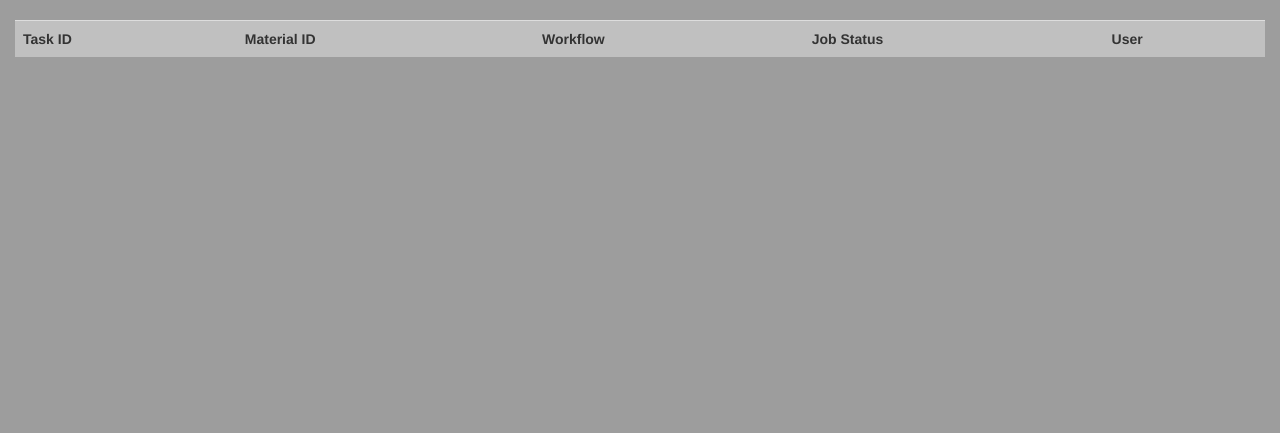
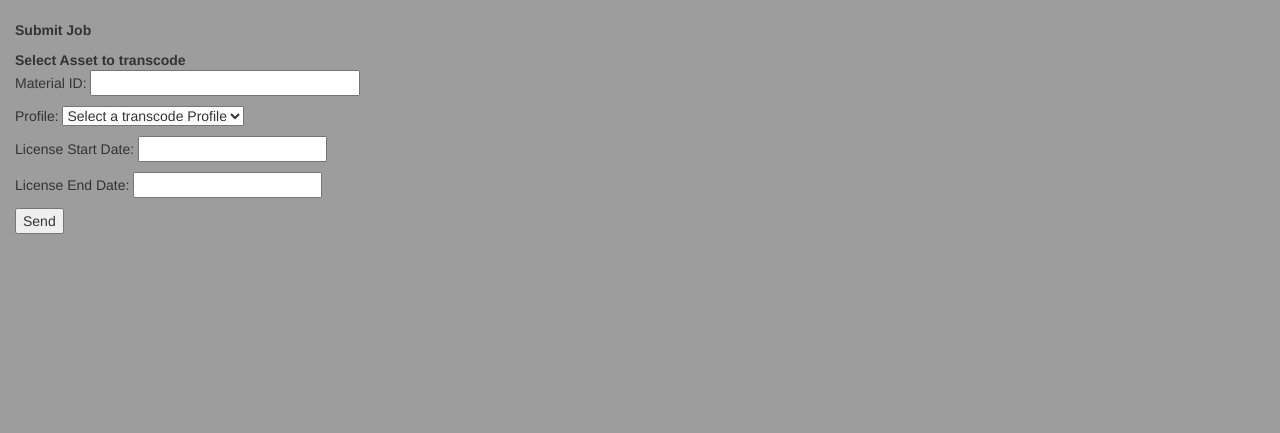
Before and after one commit to lewis909/media_hub_frontend_v2, a Django app: page /submit/ in a window 1280 px wide. Shown: the part 52-485 px from the top of the page. Run offline with Django 3.2, Linux system fonts and the light colour scheme; lists and menus that the app fills with data are empty; some libraries are stand-ins or nearby versions.

Commit message:
created submit view and populated select drop down with options

```diff
--- a/submit/templates/submit/submit.html
+++ b/submit/templates/submit/submit.html
@@ -1,22 +1,44 @@
 {% extends 'website/header.html' %}
 {% block content %}
-    <table class="table table-striped">
-        <tr>
-            <th>Task ID</th>
-            <th>Material ID</th>
-            <th>Workflow</th>
-            <th>Job Status</th>
-            <th>User</th>
-        </tr>
-        {%  for i in object_list %}
-            <tr>
-                <td>{{i.id|stringformat:"06d"}}</td>
-                <td>{{i.material_id}}</td>
-                <td>{{i.workflow}}</td>
-                <td>{{i.status}}</td>
-                <td>{{i.user}}</td>
-            </tr>
-        {% endfor %}
-    </table>
+    <p><b>Submit Job</b></p>
+    <form  method="post">
+        <b>Select Asset to transcode</b>
+        <input type="hidden" name="login_user" value="<?php echo $login_user; ?>"/>
+        <p>Material ID:
+            <input type="text" name="material_id" size="30" value="" id="keyword"/>
+        <div id="results"></div>
+        </p>
+        <p>Profile:
+            <select name="workflow">
+                        <option value="">Select a transcode Profile</option>
+                        {%  for i in object_list %}
+                            <option value="{{ i.name }}">{{ i.name }}</option>
+                        {% endfor %}
+            </select>
+        </p>
+        <script>
+            $(function() {
+                $( "#start_datepicker" ).datepicker({
+
+                    dateFormat: 'dd-mm-yy'
+
+                });
+            });
+        </script>
+        <p>License Start Date: <input type="text" id="start_datepicker" name="start_date"></p>
+        <script>
+            $(function() {
+                $( "#end_datepicker" ).datepicker({
+
+                    dateFormat: 'dd-mm-yy'
+
+                });
+            });
+        </script>
+        <p>License End Date: <input type="text" id="end_datepicker" name="end_date"></p>
+        <p>
+            <input type="submit" name="submit" value="Send" />
+        </p>
+    </form>
 
 {% endblock %}
--- a/submit/urls.py
+++ b/submit/urls.py
@@ -1,6 +1,7 @@
 from django.conf.urls import url
-from . import views
+from django.views.generic import ListView
+from asset_db.models import Profiles
 
 urlpatterns = [
-    url(r'^$', views.submit, name='submit'),
+    url(r'^$', ListView.as_view(queryset=Profiles.objects.all().order_by("id"), template_name='submit/submit.html')),
 ]
```
